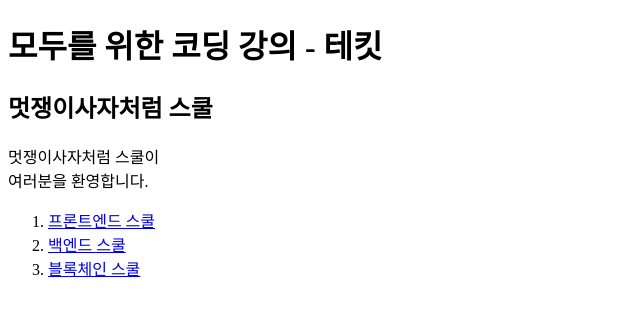
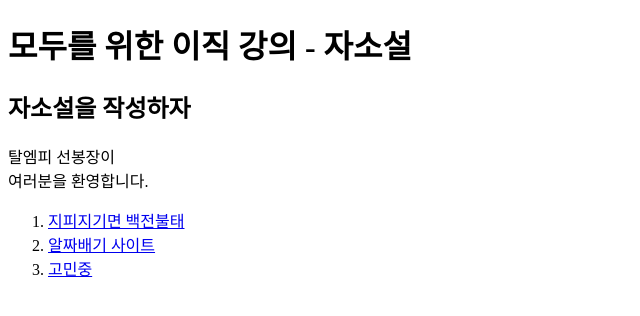
Before and after one commit to bik25/bik25.github.io, a plain HTML site: page index.html in a window 1280 px wide. Shown: the whole page, without its empty margins (0-640 px from the left). Drawn offline with Linux system fonts and the light colour scheme.

Commit message:
first commit 2

```diff
--- a/index.html
+++ b/index.html
@@ -8,35 +8,35 @@
     <title>셈페르엠탈출하자:)</title>
 
     <meta property="og:title" content="탈엠피 화이팅:)">
-    <meta property="og:description" content="멋쟁이사자처럼과 즐거운 코딩!">
+    <meta property="og:description" content="승호야 좆뺑이 많이쳐라">
     <meta property="og:image" content="./thumbnail.jpg">
 
 </head>
 
 <body>
 
-    <h1>모두를 위한 코딩 강의 - 테킷</h1>
+    <h1>모두를 위한 이직 강의 - 자소설</h1>
 
     <div>
-        <h2>멋쟁이사자처럼 스쿨</h2>
+        <h2>자소설을 작성하자</h2>
 
-        <p>멋쟁이사자처럼 스쿨이<br>여러분을 환영합니다.</p>
+        <p>탈엠피 선봉장이<br>여러분을 환영합니다.</p>
 
         <ol>
             <li>
-                <a href="https://techit.education/school/kdt-frontend-10th">
-                    프론트엔드 스쿨
+                <a href="https://www.mpsystem.co.kr/page/main.php">
+                    지피지기면 백전불태
                 </a>
             </li>
             <li>
-                <a href="https://techit.education/school/kdt-backendj-10th"
+                <a href="https://jasoseol.com/?ad_source=google_ads&gad_source=1&gclid=CjwKCAiApuCrBhAuEiwA8VJ6JkPu0KV1JTi_3APpUMz5TC8j4hfEzCM51HcBYNuFcu6_Y5swXc3W0BoCaa0QAvD_BwE"
                 target="_blank">
-                    백엔드 스쿨
+                    알짜배기 사이트
                 </a>
             </li>
             <li>
                 <a href="#">
-                    블록체인 스쿨
+                    고민중
                 </a>
             </li>
         </ol>
```
